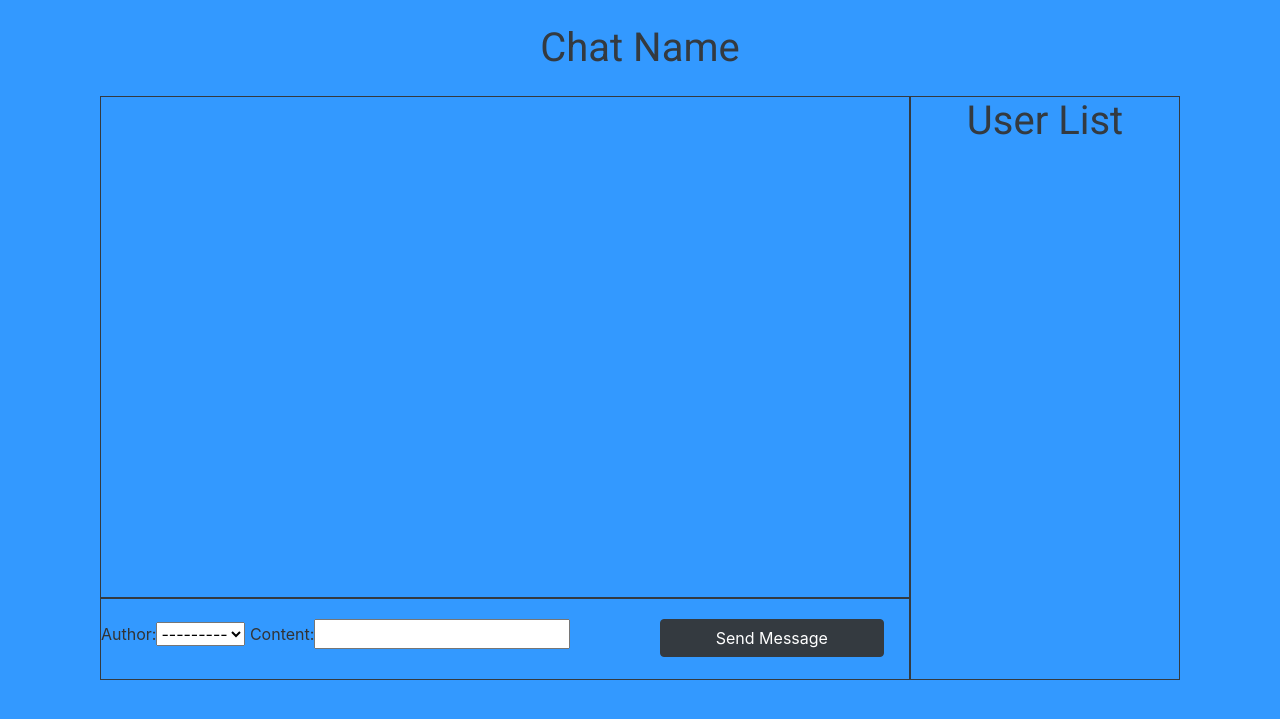
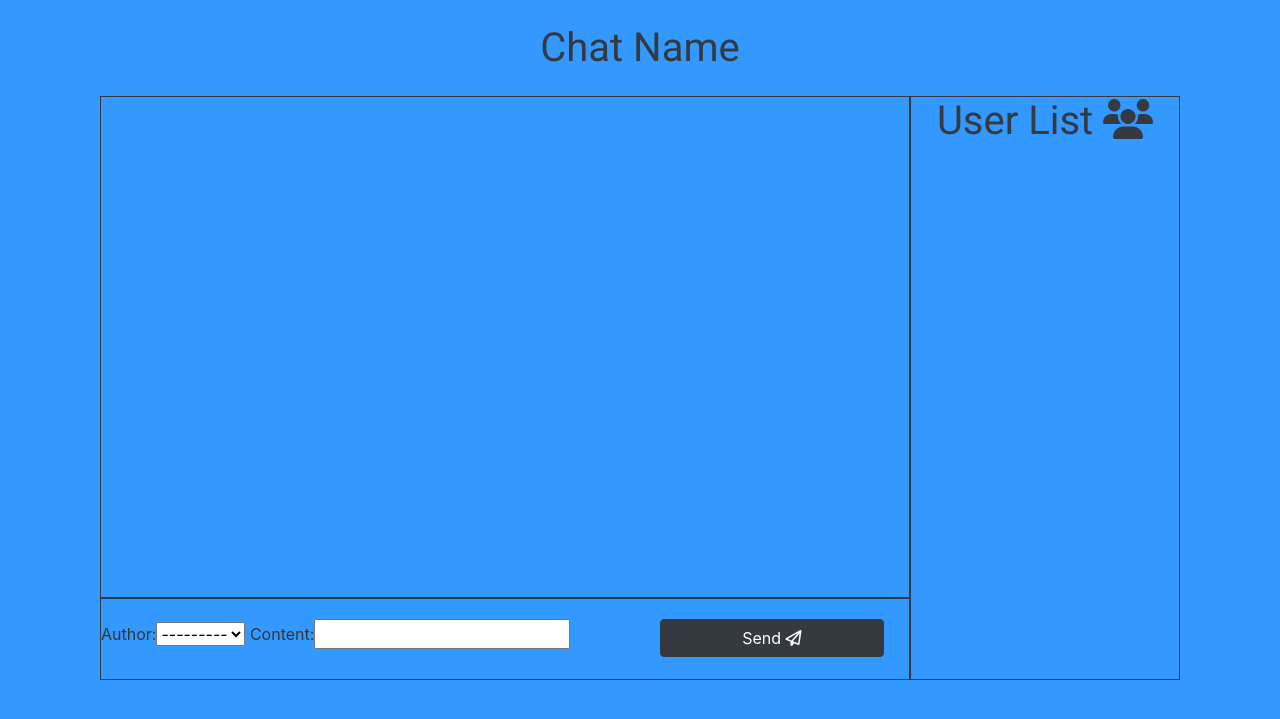
Before and after one commit to Zach-Baran/CSC265-Chat-room, a Django app: page /chatroom/ in a window 1280 px wide. Shown: the part 56-775 px from the top of the page. Run offline with Django 3.2, Linux system fonts and the light colour scheme; the visitor is signed in with stand-in values (Sample User, id 1); data comes from the database, SQL or seed files in the repository; data that the repository does not hold is empty; some libraries are stand-ins or nearby versions.

Commit message:
Rough front-end draft for chatroom

```diff
--- a/templates/chat/chatroom.html
+++ b/templates/chat/chatroom.html
@@ -32,7 +32,7 @@
                                 </div>
                                 <div class="col" style ="margin-right:25px">
                                     <!--Button to send message-->
-                                    <button type="submit" value ="submit" class="btn btn-dark btn-block">Send Message</button>
+                                    <button type="submit" value ="submit" class="btn btn-dark btn-block">Send <i class="far fa-paper-plane"></i></button>
                                 </div>
                             </div>
                         </form>
@@ -43,7 +43,7 @@
                 <div class="scroll-area-2">
                     <div class="chat-area-1">
                         <div class="chat-area-2">
-                            <h1 style="text-align:center">User List</h1>
+                            <h1 style="text-align:center">User List <i class="fas fa-users"></i></h1>
                             <!--Users to be listed here-->
                         </div>
                     </div>
```
